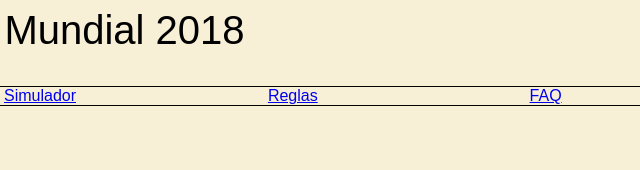
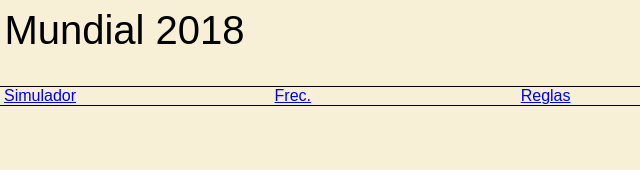
Before and after one commit to deosmaignacio/polla2018, a plain HTML site: page FAQ.html in a window 1280 px wide. Shown: the top 170 px of the page, 600-1240 px from the left. Drawn offline with Linux system fonts and the light colour scheme.

Commit message:
jd cambios css

```diff
--- a/FAQ.html
+++ b/FAQ.html
@@ -19,10 +19,10 @@
               <a href="tablafutura.html">Simulador</a>
         </div>
         <div class="tab">
-              <a href="reglas.html">Reglas</a>
+              <a href="tablafrecuencia.html">Frec.</a>
         </div>
         <div class="tab">
-              <a href="FAQ.html">FAQ</a>
+              <a href="reglas.html">Reglas</a>
         </div>
     <br>
       <h2>FAQ</h2>
```
Also changed, not shown: reglas.html (+1 -2 lines).
